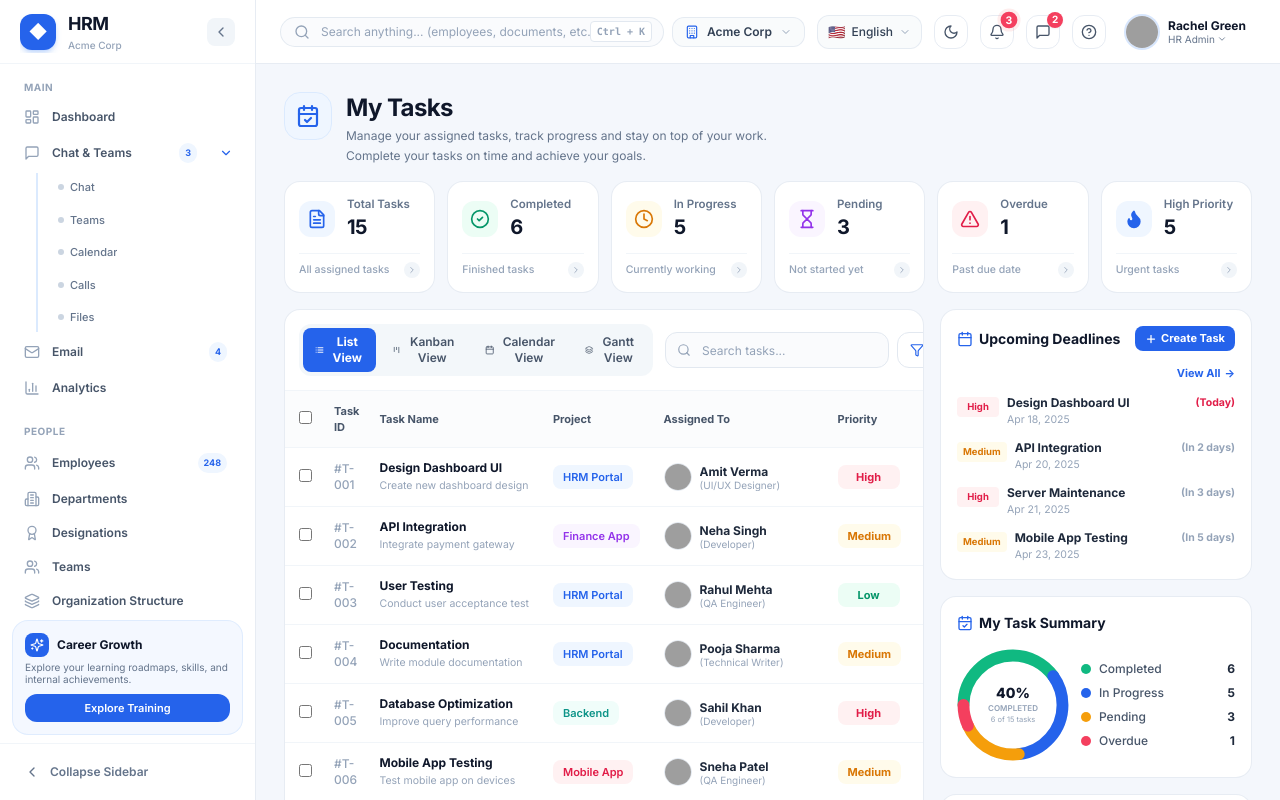
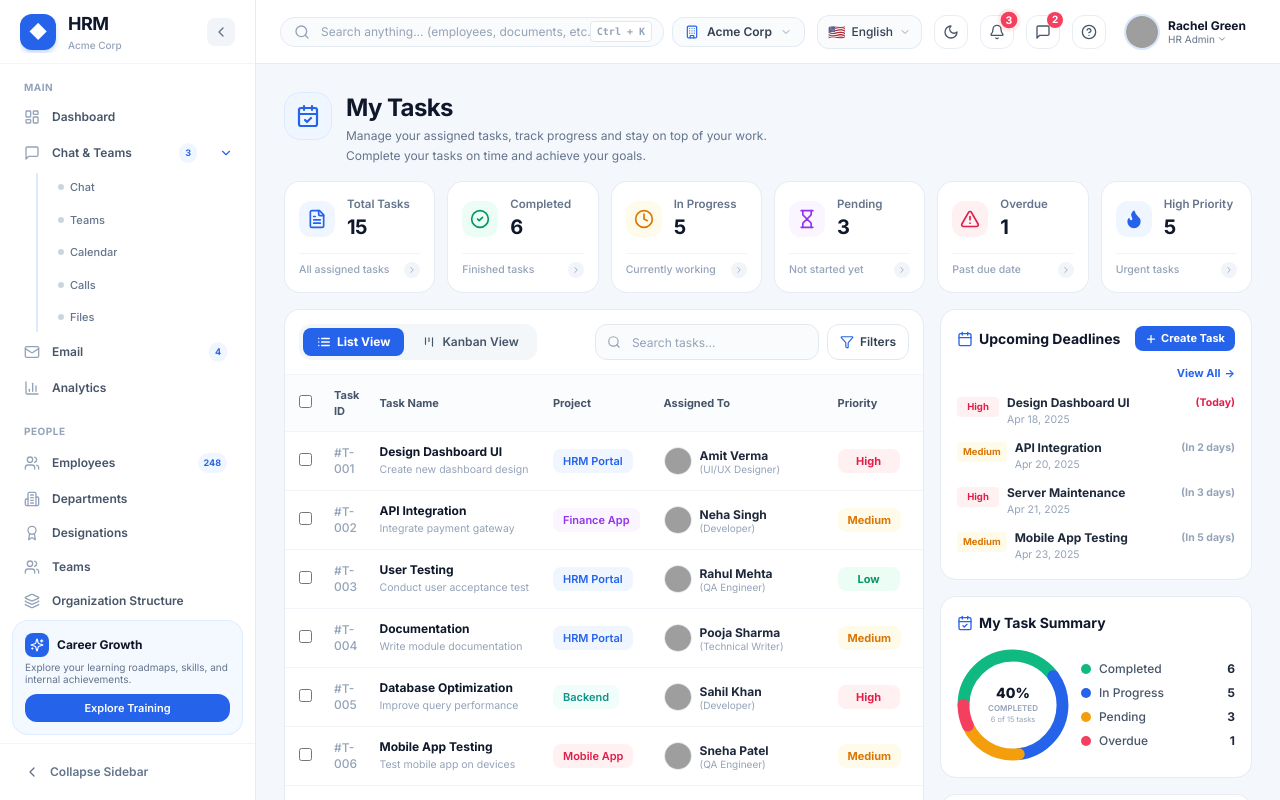
Before and after one commit to vikash99059/sasshrm, a React (Vite) app: page /tasks in a window 1280 px wide. Shown: the top 800 px of the page. Built offline with nearby package versions, Linux system fonts and the light colour scheme; grey boxes are pictures that could not be loaded.

Commit message:
feat(tasks): keep only List View and Kanban View tabs in My Tasks view switcher

```diff
--- a/src/pages/tasks/TasksPage.tsx
+++ b/src/pages/tasks/TasksPage.tsx
@@ -16,7 +16,6 @@ import {
   Plus,
   MoreHorizontal,
   Calendar,
-  Layers,
   Kanban,
   BarChart2,
   List,
@@ -326,7 +325,7 @@ const INITIAL_TASKS: TaskItem[] = [
 export const TasksPage: React.FC = () => {
   const navigate = useNavigate();
   const [tasks, setTasks] = useState<TaskItem[]>(INITIAL_TASKS);
-  const [viewMode, setViewMode] = useState<'list' | 'kanban' | 'calendar' | 'gantt'>('list');
+  const [viewMode, setViewMode] = useState<'list' | 'kanban'>('list');
   const [searchQuery, setSearchQuery] = useState('');
   const [selectedStatusFilter, setSelectedStatusFilter] = useState<string>('All');
   const [selectedPriorityFilter, setSelectedPriorityFilter] = useState<string>('All');
@@ -680,12 +679,13 @@ export const TasksPage: React.FC = () => {
           {/* Top Control Bar: View Switcher Tabs (Left) + Search & Filter (Right) */}
           <div className="p-3.5 border-b border-slate-100 dark:border-slate-800/80 flex flex-col sm:flex-row sm:items-center justify-between gap-3">
 
-            {/* View Switcher Pills */}
+            {/* View Switcher Pills - List View & Kanban View only */}
             <div className="flex items-center gap-1 bg-slate-100/80 dark:bg-slate-800/70 p-1 rounded-xl">
               <button
+                type="button"
                 onClick={() => setViewMode('list')}
                 className={cn(
-                  'flex items-center gap-1.5 px-3 py-1.5 rounded-lg text-xs font-bold transition-all cursor-pointer',
+                  'flex items-center gap-1.5 px-3.5 py-1.5 rounded-lg text-xs font-bold transition-all cursor-pointer whitespace-nowrap',
                   viewMode === 'list'
                     ? 'bg-blue-600 text-white shadow-2xs'
                     : 'text-slate-600 dark:text-slate-400 hover:text-slate-900 dark:hover:text-white'
@@ -696,9 +696,10 @@ export const TasksPage: React.FC = () => {
               </button>
 
               <button
+                type="button"
                 onClick={() => setViewMode('kanban')}
                 className={cn(
-                  'flex items-center gap-1.5 px-3 py-1.5 rounded-lg text-xs font-semibold transition-all cursor-pointer',
+                  'flex items-center gap-1.5 px-3.5 py-1.5 rounded-lg text-xs font-semibold transition-all cursor-pointer whitespace-nowrap',
                   viewMode === 'kanban'
                     ? 'bg-blue-600 text-white shadow-2xs'
                     : 'text-slate-600 dark:text-slate-400 hover:text-slate-900 dark:hover:text-white'
@@ -706,32 +707,6 @@ export const TasksPage: React.FC = () => {
               >
                 <Kanban className="w-3.5 h-3.5" />
                 <span>Kanban View</span>
-              </button>
-
-              <button
-                onClick={() => setViewMode('calendar')}
-                className={cn(
-                  'flex items-center gap-1.5 px-3 py-1.5 rounded-lg text-xs font-semibold transition-all cursor-pointer',
-                  viewMode === 'calendar'
-                    ? 'bg-blue-600 text-white shadow-2xs'
-                    : 'text-slate-600 dark:text-slate-400 hover:text-slate-900 dark:hover:text-white'
-                )}
-              >
-                <Calendar className="w-3.5 h-3.5" />
-                <span>Calendar View</span>
-              </button>
-
-              <button
-                onClick={() => setViewMode('gantt')}
-                className={cn(
-                  'flex items-center gap-1.5 px-3 py-1.5 rounded-lg text-xs font-semibold transition-all cursor-pointer hidden md:flex',
-                  viewMode === 'gantt'
-                    ? 'bg-blue-600 text-white shadow-2xs'
-                    : 'text-slate-600 dark:text-slate-400 hover:text-slate-900 dark:hover:text-white'
-                )}
-              >
-                <Layers className="w-3.5 h-3.5" />
-                <span>Gantt View</span>
               </button>
             </div>
 
@@ -1047,47 +1022,7 @@ export const TasksPage: React.FC = () => {
             </div>
           )}
 
-          {/* Calendar View Mode */}
-          {viewMode === 'calendar' && (
-            <div className="p-4 space-y-3">
-              <div className="flex items-center justify-between">
-                <h4 className="font-bold text-xs text-slate-900 dark:text-white">Upcoming April 2025 Schedule</h4>
-                <span className="text-xs text-blue-600 font-semibold cursor-pointer" onClick={() => navigate('/calendar')}>
-                  Open Full Company Calendar →
-                </span>
-              </div>
-              <div className="grid grid-cols-1 sm:grid-cols-2 md:grid-cols-4 gap-2.5">
-                {filteredTasks.slice(0, 8).map((task) => (
-                  <div key={task.id} className="p-3 rounded-xl border border-slate-200 dark:border-slate-800 bg-slate-50/50 dark:bg-[#161622] space-y-1 text-xs">
-                    <span className="text-[10px] font-bold text-blue-600">{task.dueDate}</span>
-                    <p className="font-bold text-slate-800 dark:text-white truncate">{task.name}</p>
-                    <p className="text-[10px] text-slate-400">{task.assignee.name} • {task.priority} Priority</p>
-                  </div>
-                ))}
-              </div>
-            </div>
-          )}
-
-          {/* Gantt View Mode */}
-          {viewMode === 'gantt' && (
-            <div className="p-4 space-y-3">
-              <h4 className="font-bold text-xs text-slate-900 dark:text-white mb-2">Project Sprint Timeline</h4>
-              <div className="space-y-2">
-                {filteredTasks.slice(0, 6).map((task, idx) => (
-                  <div key={task.id} className="p-2 rounded-xl bg-slate-50 dark:bg-slate-900 flex items-center justify-between text-xs gap-3">
-                    <span className="font-bold text-slate-800 dark:text-slate-200 w-36 truncate">{task.name}</span>
-                    <div className="flex-1 h-3 rounded-full bg-slate-200 dark:bg-slate-800 overflow-hidden relative">
-                      <div
-                        className="h-full bg-blue-600 rounded-full"
-                        style={{ width: `${task.progress}%`, marginLeft: `${idx * 8}%` }}
-                      />
-                    </div>
-                    <span className="text-[10px] font-mono text-slate-400 w-16 text-right">{task.progress}%</span>
-                  </div>
-                ))}
-              </div>
-            </div>
-          )}
+
 
           {/* Table Footer: "Showing 1 to 8 of 15 tasks" + Pagination */}
           <div className="p-3.5 border-t border-slate-100 dark:border-slate-800/80 flex items-center justify-between text-xs text-slate-500 dark:text-slate-400">
@@ -1155,7 +1090,8 @@ export const TasksPage: React.FC = () => {
 
             <div className="flex items-center justify-end">
               <button
-                onClick={() => setViewMode('calendar')}
+                type="button"
+                onClick={() => navigate('/calendar')}
                 className="text-[11px] font-bold text-blue-600 hover:underline flex items-center gap-1 cursor-pointer"
               >
                 <span>View All</span>
```
